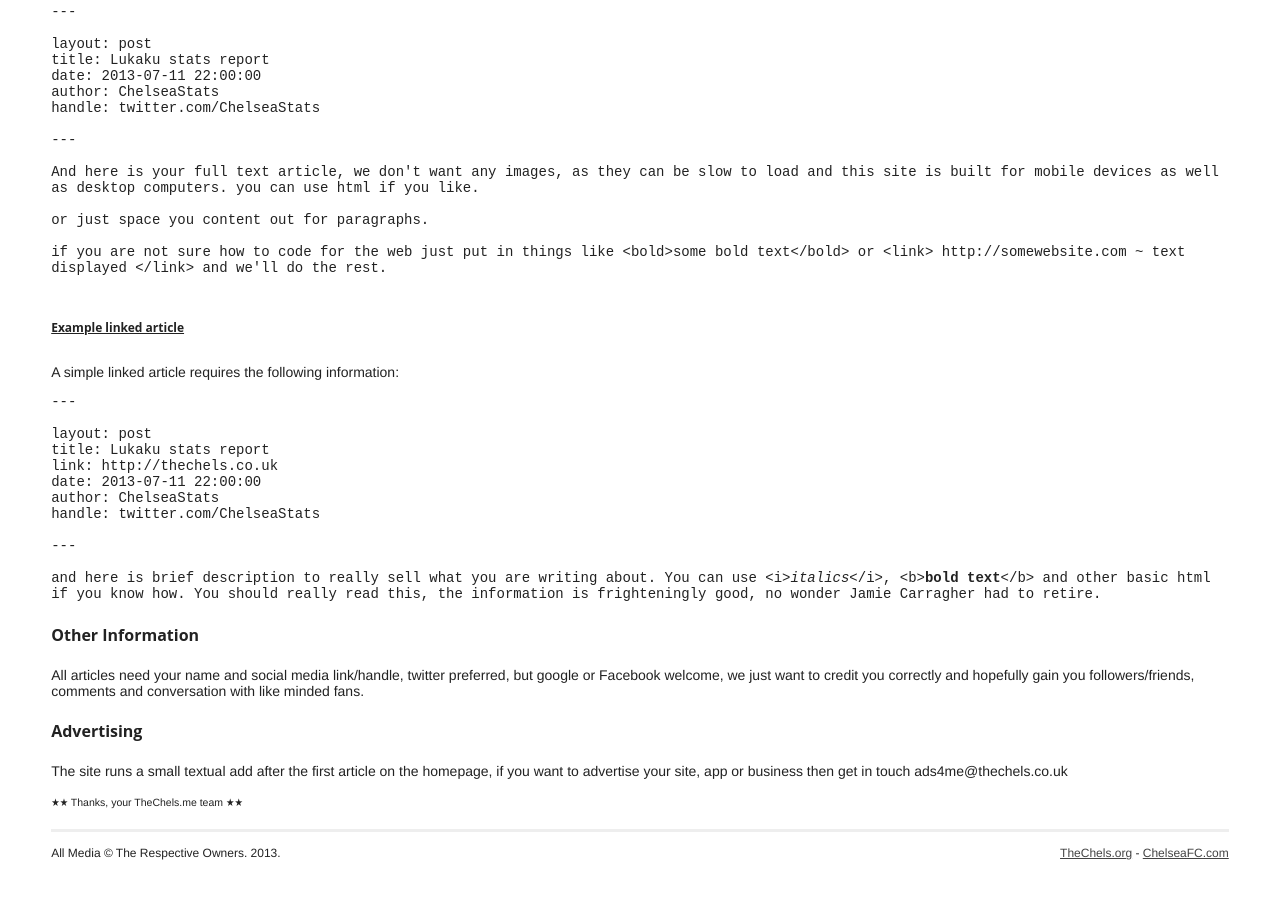
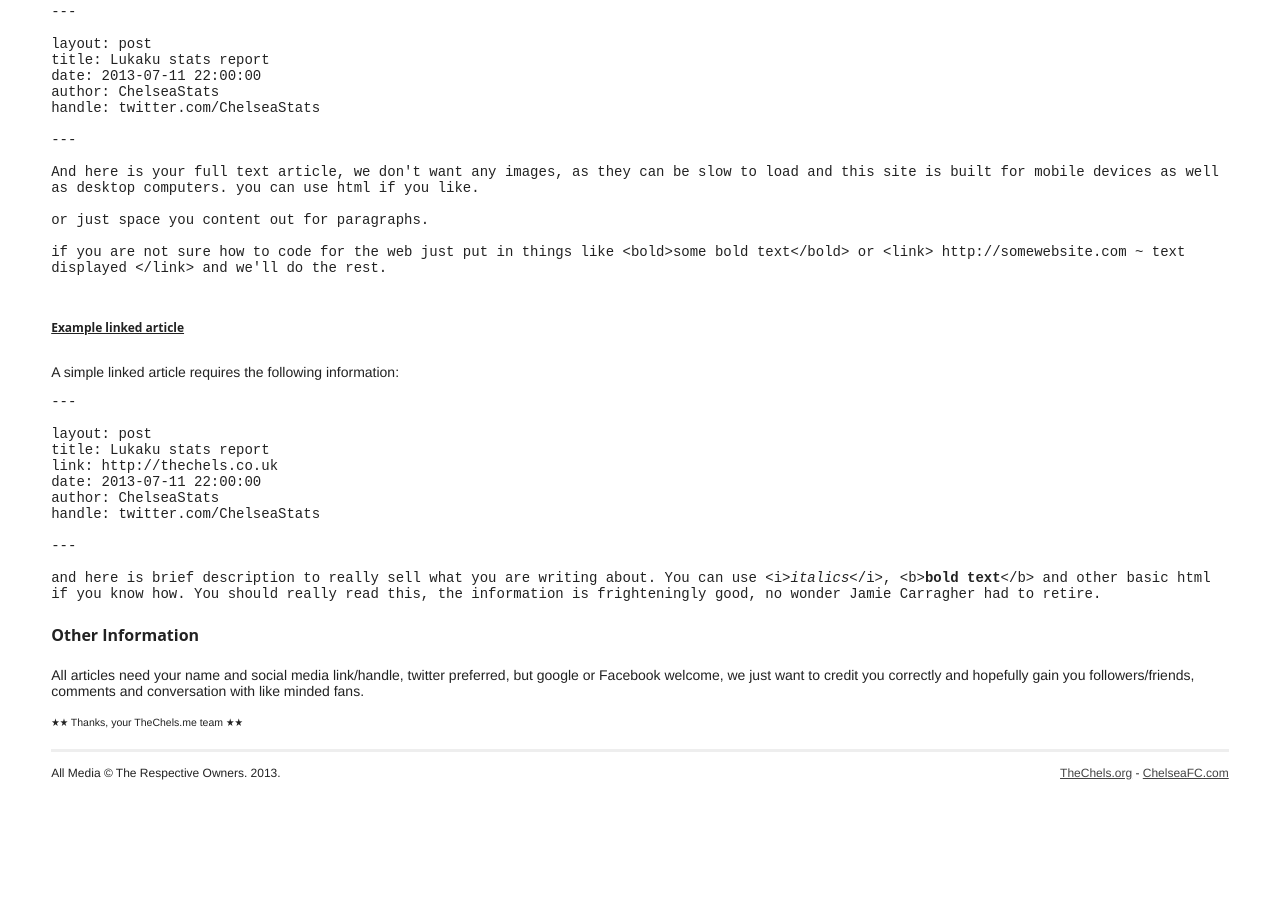
Before and after one commit to TheNenae/TheChels.github.io, a Jekyll site: the page built from help/index.html, in a window 1280 px wide and 900 px high, scrolled down 906 px. Built offline with Jekyll 4.4.1, drawn with Linux system fonts in a browser that asks for light colours; nearby versions of some CDN libraries; Markdown is read by kramdown in place of the engine named in the settings; after the commit the page ends 1726 px from its top, so only the background shows below that.

Commit message:
Update index.html

```diff
--- a/help/index.html
+++ b/help/index.html
@@ -92,13 +92,6 @@ and here is brief description to really sell what you are writing about. You can
 
 <p>All articles need your name and social media link/handle, twitter preferred, but google or Facebook welcome, we just want to credit you correctly and hopefully gain you followers/friends, comments and conversation with like minded fans.</p>
 
-
-<h4 id="advert">Advertising</h4>
-
-<p>The site runs a small textual add after the first article on the homepage, if you want to advertise your site, app or business then get in touch ads4me@thechels.co.uk</p>
-
-
-
     <p>
         <small>★★ Thanks, your TheChels.me team ★★</small>
     </p>
```
